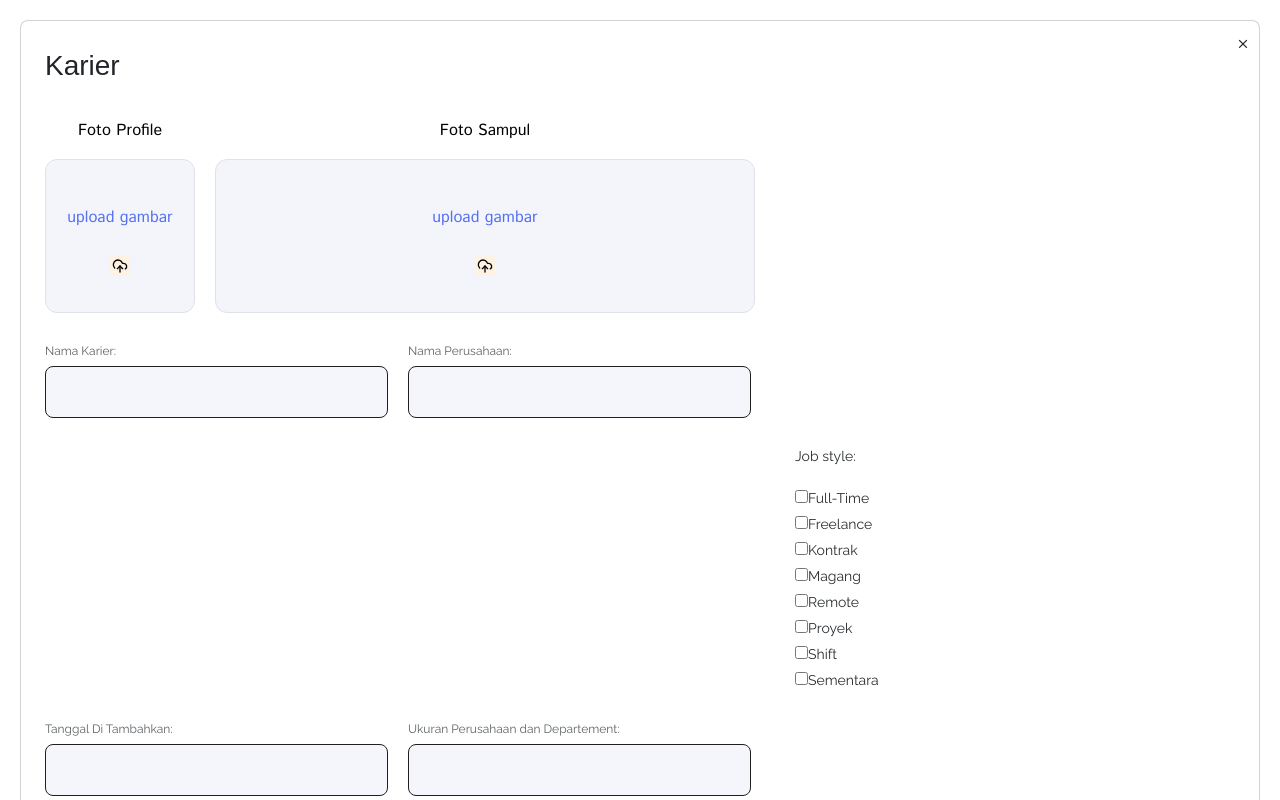
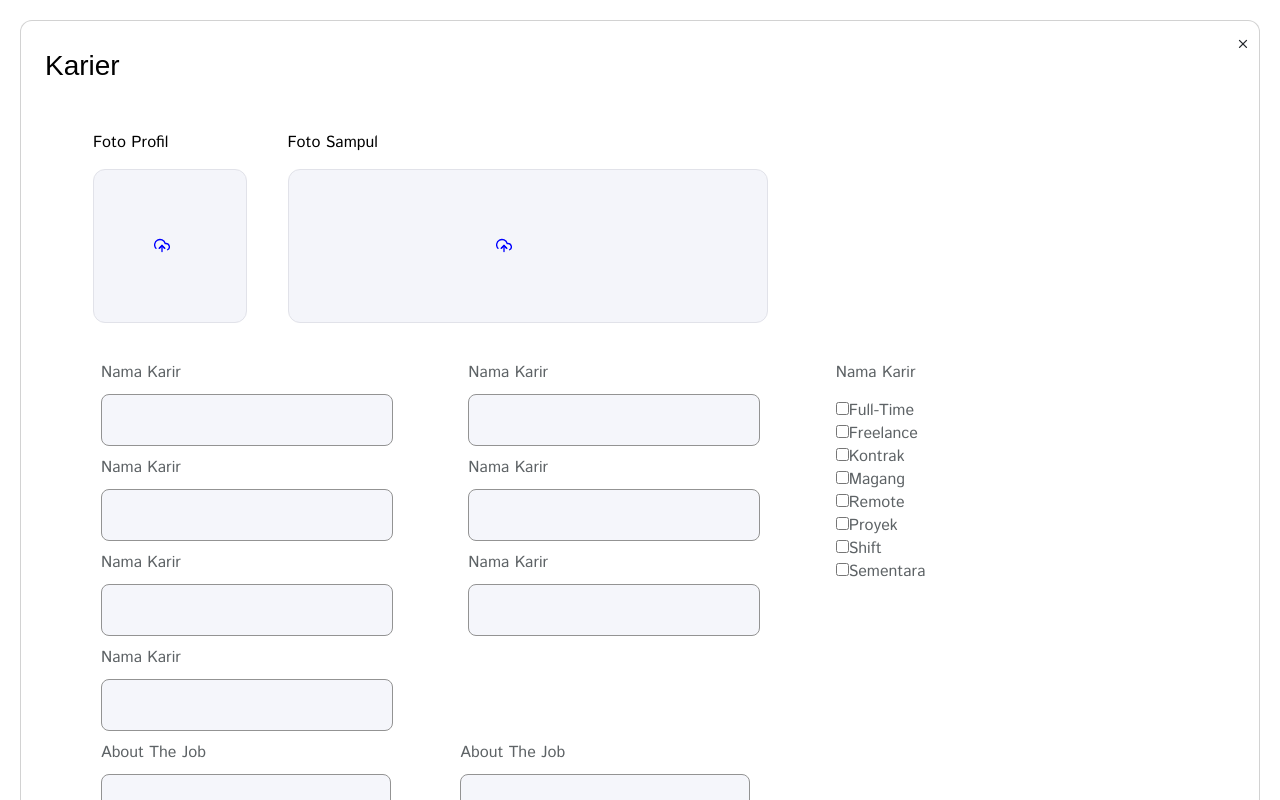
Before and after one commit to Capstone-Tim-14/woman-center-fe, a React (Vite) app in the folder women-center/: page / in a window 1280 px wide. Both pictures are taken after a click on the button "Buka Modal". Built offline with nearby package versions, Linux system fonts and the light colour scheme.

Commit message:
kelar tinggal hubungin ke popup x ceklis

```diff
--- a/women-center/package.json
+++ b/women-center/package.json
@@ -13,6 +13,7 @@
     "bootstrap": "^5.3.2",
     "latest": "^0.2.0",
     "react": "^18.2.0",
+    "react-bootstrap": "^2.9.1",
     "react-dom": "^18.2.0",
     "react-icons": "^4.12.0",
     "react-responsive-carousel": "^3.2.23",
@@ -25,10 +26,12 @@
     "@types/react": "^18.2.15",
     "@types/react-dom": "^18.2.7",
     "@vitejs/plugin-react": "^4.0.3",
-    "eslint": "^8.45.0",
+    "eslint": "^8.54.0",
+    "eslint-config-prettier": "^9.0.0",
     "eslint-plugin-react": "^7.32.2",
     "eslint-plugin-react-hooks": "^4.6.0",
     "eslint-plugin-react-refresh": "^0.4.3",
+    "prettier": "^3.1.0",
     "vite": "^4.5.0"
   }
 }
--- a/women-center/src/component/Karir.css
+++ b/women-center/src/component/Karir.css
@@ -21,26 +21,6 @@
   }
 
 
-  /* Add this CSS to style the forms */
-  .modal-content form input {
-    display: flex;
-    width: 343px ;
-    height: 52px;
-    padding: 8px 16px;
-    flex-direction: column;
-    align-items: flex-start;
-    gap: 10px;
-    align-self: stretch;
-    border-radius: 8px;
-    border: 1px solid var(--neutral-0-c-0-c-0-c-neutral, #1F1F1F);
-    background: var(--input-default-background, rgba(239, 241, 249, 0.60));
-  }
-
-  /* Add this CSS to style the form labels */
-  .modal-content form label {
-    margin-bottom: 5px;
-  }
-
 
   .close {
     position: absolute;
@@ -54,35 +34,137 @@
     display: block;
   }
 
-  .form-container {
-    display: flex-column;
-    gap: 20px; /* Adjust the gap as needed */
-    flex-wrap: wrap; /* Wrap to the next line if the forms exceed the container width */
-    line-height: 10px;
-  }
-  .horizontal-forms {
-    display: flex;
-    gap: 20px; /* Adjust the gap as needed */
+  .fotoprofile {
+    width: 154px;
+    height: 154px;
+    border-radius: 12px;
+    border: 1px solid var(--Grey, #E1E2E9);
+    background: var(--Main-Background, #F4F5FA);
+    margin-top: 15px;
+    position: relative;
+    overflow: hidden;
   }
 
-  .styled-form label {
-    color: var(--black-4, #5E6366);
-    font-family: Raleway;
-    font-size: 12px;
-    font-style: normal;
-    font-weight: 400;
-    line-height: 20px; /* 166.667% */
+  .fotosampul {
+    display: flex;
+    width: 480px;
+    height: 154px;
+    border-radius: 12px;
+    border: 1px solid var(--Grey, #E1E2E9);
+    background: var(--Main-Background, #F4F5FA);
+    margin-bottom: 30px;
+    margin-top: 15px;
+    position: relative;
+    overflow: hidden;
+  }
+
+  .uploaded-image {
+    width: 100%;
+    height: 100%;
+    object-fit: cover;
+    border-radius: 12px;
+  }
+
+  .delete-icon {
+    cursor: pointer;
+    position: absolute;
+    top: 50%;
+    left: 55%; /* Sesuaikan posisi horizontal */
+    transform: translate(-50%, -50%);
+    color: red;
+  }
+
+  .upload-icon {
+    cursor: pointer;
+    position: absolute;
+    top: 50%;
+    left: 45%; /* Sesuaikan posisi horizontal */
+    transform: translate(-50%, -50%);
+    color: blue;
+  }
+
+
+  .delete-icon {
+    color: red;
+  }
+
+  .upload-icon {
+    color: blue;
+  }
+
+
+.forminput{
+  display: flex;
+  width: 85%;
+  height: 52px;
+  padding: 8px 16px;
+  flex-direction: column;
+  align-items: flex-start;
+  gap: 1px;
+  align-self: stretch;
+  border-radius: 8px;
+  border: 1px solid var(--neutral-neutral-60, #939393);
+  background: rgba(239, 241, 249, 0.60);
+  margin-top: 10px;
+  margin-bottom: 10px;
 }
 
+.formcheckbox{
+  margin-top: 15px;
+}
 
-.checkbox-container {
-  display: flex;
-  flex-direction: column;
-  gap: 5px;
-  color: var(--black-5, #2B2F32);
-  font-family: 'Raleway';
-  font-size: 14px;
+.formabout{
+  width: 290px;
+  height: 122px;
+  border-radius: 8px;
+  border: 1px solid var(--neutral-neutral-60, #939393);
+  background: rgba(239, 241, 249, 0.60);
+  margin-top: 10px;
+  gap:10px;
+
+}
+
+.mainText{
+  color: var(--black-4, #5E6366);
+  font-family: Raleway-regular/12;
+  font-size: 16px;
   font-style: normal;
   font-weight: 400;
-  margin-left: 750px; /* Posisikan di pojok kanan */
+  line-height: normal;
+
 }
+
+.buttonsave{
+  display: inline-block;
+  width: 120px;
+  height: 40px;
+  justify-content: center;
+  align-items: center;
+  gap: 10px;
+  border-color:var(--primary-gradient-1, linear-gradient(257deg, #FD8BA3 0%, #FF5BCD 100%));
+  color: white;
+  flex-shrink: 0;
+  border-radius: 12px;
+  background: var(--primary-gradient-1, linear-gradient(257deg, #FD8BA3 0%, #FF5BCD 100%));
+  margin-left: 10px;
+  margin-top: 80px;
+}
+
+.btnbatal{
+  display: inline-block;
+  width: 120px;
+  height: 40px;
+  justify-content: center;
+  align-items: center;
+  gap: 10px;
+  color: #5570F1;
+  flex-shrink: 0;
+  border-radius: 12px;
+  border: 2px solid var(--Primary, #5570F1);
+  margin-top: 80px;
+}
+
+.uploaded-image {
+  max-width: 100%;
+  max-height: 100%;
+}
--- a/women-center/src/component/Karir.jsx
+++ b/women-center/src/component/Karir.jsx
@@ -1,22 +1,14 @@
 import React, { useState } from 'react';
+import 'bootstrap/dist/css/bootstrap.css';
 import './Karir.css';
-import { LuTrash, LuUploadCloud } from "react-icons/lu";
-import { RiGalleryLine } from "react-icons/ri";
-
-
-const PlaceholderIcon = () => (
-    <div style={{ color: 'gray', fontSize: '20px' }}>
-      {/* You can replace the content inside the div with your desired static icon */}
-      Placeholder
-    </div>
-  );
+import { FiUploadCloud, FiTrash2 } from "react-icons/fi";
 
 // Main component
 const Karir = () => {
   // State variables
   const [isModalOpen, setIsModalOpen] = useState(false);
-  const [uploadedImage1, setUploadedImage1] = useState(null);
-  const [uploadedImage2, setUploadedImage2] = useState(null);
+  const [profileImage, setProfileImage] = useState(null);
+  const [coverImage, setCoverImage] = useState(null);
 
   // Modal open/close functions
   const openModal = () => {
@@ -29,165 +21,125 @@ const Karir = () => {
     setIsModalOpen(false);
   };
 
-  // Image upload/delete functions
-  const handleDeleteImage = (borderNumber) => {
-    console.log(`Delete image from border ${borderNumber}`);
-    // Add your logic for deleting the image here
-    if (borderNumber === 1) {
-      setUploadedImage1(null);
-    } else if (borderNumber === 2) {
-      setUploadedImage2(null);
+  const handleProfileImageChange = (e) => {
+    const file = e.target.files[0];
+    if (file) {
+      setProfileImage(URL.createObjectURL(file));
     }
   };
 
-  const handleUploadImage = (borderNumber, e) => {
-    console.log(`Upload image to border ${borderNumber}`);
+  const handleCoverImageChange = (e) => {
     const file = e.target.files[0];
-
     if (file) {
-      // Add your logic for handling the uploaded image (e.g., send to server)
-      if (borderNumber === 1) {
-        setUploadedImage1(URL.createObjectURL(file));
-      } else if (borderNumber === 2) {
-        setUploadedImage2(URL.createObjectURL(file));
-      }
+      setCoverImage(URL.createObjectURL(file));
     }
   };
 
-  const handleSaveChanges = () => {
-    console.log('Save Changes button clicked');
-    setModalOpen(true);
-    // Add logic to save changes to the backend or perform necessary actions
+  const handleDeleteProfileImage = () => {
+    setProfileImage(null);
   };
 
-  const handleCancel = () => {
-    console.log('Cancel button clicked');
-    // Add logic to handle cancel action, e.g., navigate back or reset the form
+  const handleDeleteCoverImage = () => {
+    setCoverImage(null);
   };
 
   return (
-    <div>
+    <>
       <button onClick={openModal}>Buka Modal</button>
-
       {isModalOpen && (
         <div className="modal show">
           <div className="modal-content">
             <span className="close" onClick={closeModal}>
               &times;
             </span>
-            <h3>Karier</h3>
 
-            <div className="horizontal-forms">
-              {/* Border 1 */}
-              <div style={{ width: '150px', display: 'flex', flexDirection: 'column', alignItems: 'center' }}>
-                <p style={{ color: 'black' }}>Foto Profile</p>
-              <div style={{ width: '150px', height: '154px', padding: '74px 16px', display: 'flex', flexDirection: 'column', justifyContent: 'center', alignItems: 'center', gap: '10px', flexShrink: 0, borderRadius: '12px', border: '1px solid var(--Grey, #E1E2E9)', background: 'var(--Main-Background, #F4F5FA)' }}>
-                {uploadedImage1 ? (
+            <div className='mainText'>
+              <h3 style={{color : 'black'}}>Karier</h3>
+              <form className=' m-5'>
+                <div className='row auto'>
+                  <div className='col-3 text-start' style={{color:'black'}}>
+                  <label htmlFor="profileImage">Foto Profil</label>
+                    <div className='fotoprofile'>
+                      <div>
+                        {profileImage && (
+                          <>
+                            <div className="uploaded-image-container">
                               <img
-                    src={uploadedImage1}
-                    alt="Uploaded Image"
-                    style={{
-                      width: '150px',
-                      height: '154px',
-                      borderRadius: '12%',  // To make the image circular
-                    }}
+                                src={profileImage}
+                                alt="Profile Image"
+                                className="uploaded-image"
                               />
-                ) : (
-                  // Display PlaceholderIcon if no image is uploaded
-                  <RiGalleryLine />
+                            </div>
+                            <FiTrash2 className='delete-icon' onClick={handleDeleteProfileImage} />
+                          </>
                         )}
-                {uploadedImage1 ? null : (
-                  <p style={{ color: '#5570F1' }}>upload gambar</p>
-                )}
-                <div style={{ display: 'flex', justifyContent: 'center', gap: '10px' }}>
-                  <label htmlFor="fileInput1" style={{ display: 'none' }}>Upload</label>
+                        <label htmlFor='profileImage' className='upload-icon'>
+                          <FiUploadCloud />
                           <input
-                    type="file"
-                    id="fileInput1"
-                    accept="image/*"
+                            type='file'
+                            id='profileImage'
+                            accept='image/*'
+                            onChange={handleProfileImageChange}
                             style={{ display: 'none' }}
-                    onChange={(e) => handleUploadImage(1, e)}
                           />
-                  <button onClick={() => document.getElementById('fileInput1').click()} style={{ color: 'black', background: '#FFF2E2', borderRadius: '3px', width: '20px', height: '20px', display: 'flex', alignItems: 'center', justifyContent: 'center', border: 'none' }}>
-                    <LuUploadCloud />
-                  </button>
-                  {uploadedImage1 && (
-                    <button onClick={() => handleDeleteImage(1)} style={{ color: 'black', background: '#FFF2E2', borderRadius: '3px', width: '20px', height: '20px', display: 'flex', alignItems: 'center', justifyContent: 'center', marginLeft: '10px', border: 'none' }}>
-                      <LuTrash />
-                    </button>
-                  )}
+                        </label>
+
                       </div>
                     </div>
                   </div>
-
-              {/* Border 2 */}
-              <div style={{ width: '540px', display: 'flex', flexDirection: 'column', alignItems: 'center' }}>
-                <p style={{ color: 'black'}}>Foto Sampul</p>
-              <div style={{ width: '540px', height: '154px', padding: '74px 16px', display: 'flex', flexDirection: 'column', justifyContent: 'center', alignItems: 'center', gap: '10px', flexShrink: 0, borderRadius: '12px', border: '1px solid var(--Grey, #E1E2E9)', background: 'var(--Main-Background, #F4F5FA)' }}>
-                {uploadedImage2 ? (
+                  <div className='col-6 text-start' style={{marginLeft : '-85px', color:'black'}}>
+                    <label htmlFor="coverImage">Foto Sampul</label>
+                    <div className='fotosampul'>
+                      <div >
+                        {coverImage && (
+                          <>
                             <img
-                    src={uploadedImage2}
-                    alt="Uploaded Image"
-                    style={{
-                      width: '540px',
-                      height: '154px',
-                      borderRadius: '12%',  // To make the image circular
-                    }}
+                              src={coverImage}
+                              alt="Cover Image"
+                              className="uploaded-image"
                             />
-                ) : (
-                  // Display PlaceholderIcon if no image is uploaded
-                  <RiGalleryLine />
+                            <FiTrash2 className='delete-icon' onClick={handleDeleteCoverImage} />
+                          </>
                         )}
-                {uploadedImage2 ? null : (
-                  <p style={{ color: '#5570F1' }}>upload gambar</p>
-                )}
-                <div style={{ display: 'flex', justifyContent: 'center', gap: '10px' }}>
-                  <label htmlFor="fileInput2" style={{ display: 'none' }}>Upload</label>
+                        <label htmlFor='coverImage' className='upload-icon'>
+                          <FiUploadCloud />
                           <input
-                    type="file"
-                    id="fileInput2"
-                    accept="image/*"
+                            type='file'
+                            id='coverImage'
+                            accept='image/*'
+                            onChange={handleCoverImageChange}
                             style={{ display: 'none' }}
-                    onChange={(e) => handleUploadImage(2, e)}
                           />
-                  <button onClick={() => document.getElementById('fileInput2').click()} style={{ color: 'black', background: '#FFF2E2', borderRadius: '3px', width: '20px', height: '20px', display: 'flex', alignItems: 'center', justifyContent: 'center', border: 'none' }}>
-                    <LuUploadCloud />
-                  </button>
-                  {uploadedImage2 && (
-                    <button onClick={() => handleDeleteImage(2)} style={{ color: 'black', background: '#FFF2E2', borderRadius: '3px', width: '20px', height: '20px', display: 'flex', alignItems: 'center', justifyContent: 'center', marginLeft: '10px', border: 'none' }}>
-                      <LuTrash />
-                    </button>
-                  )}
+                        </label>
                       </div>
                     </div>
                   </div>
                 </div>
 
-              {/* mulai form */}
-            <div className="form-container">
-              {/* Form 1 and 2 */}
-              <div className="horizontal-forms">
-                <form className="styled-form">
-                  <div>
-                    <label>Nama Karier:</label><br/>
-                    <input type="text" />
+
+                <div className=' row p-2'>
+                    <div className=' col-4 text-start'>
+                        <label htmlFor="">Nama Karir</label>
+                        <input type="text" className='forminput' />
+                        <label htmlFor="">Nama Karir</label>
+                        <input type="text" className='forminput' />
+                        <label htmlFor="">Nama Karir</label>
+                        <input type="text" className='forminput' />
+                        <label htmlFor="">Nama Karir</label>
+                        <input type="text" className='forminput' />
                     </div>
-                  {/* Add more form fields as needed */}
-                </form>
-
-                <form className="styled-form">
-                  <div>
-                    <label>Nama Perusahaan:</label><br/>
-                    <input type="text" />
+                    <div className=' col-4 text-start'>
+                    <label htmlFor="">Nama Karir</label>
+                        <input type="text" className='forminput' />
+                        <label htmlFor="">Nama Karir</label>
+                        <input type="text" className='forminput' />
+                        <label htmlFor="">Nama Karir</label>
+                        <input type="text" className='forminput' />
                     </div>
-                  {/* Add more form fields as needed */}
-                </form>
-              </div>
-            </div>
-            <div>
-            <div className="checkbox-container">
-                <p>Job style:</p>
-                <label>
+                    <div className=' col-4 text-start '>
+                    <label htmlFor="">Nama Karir</label><br/>
+                        <div className='row '>
+                        <label className='formcheckbox'>
                         <input type="checkbox" />
                         Full-Time
                         </label>
@@ -221,97 +173,29 @@ const Karir = () => {
                         </label>
                         </div>
                     </div>
-
-
-            <div className="form-container">
-              {/* Form 3 and the rest */}
-              <div className="horizontal-forms">
-                <form className="styled-form">
-                  <div>
-                    <label>Tanggal Di Tambahkan:</label><br/>
-                    <input type="text" />
+                    <div className='row'>
+                        <div className='col-4 text-start '>
+                            <label htmlFor="">About The Job</label> <br/>
+                            <textarea className='formabout' ></textarea>
                         </div>
-                  {/* Add more form fields as needed */}
-                </form>
-
-                <form className="styled-form">
-                  <div>
-                    <label>Ukuran Perusahaan dan Departement:</label><br/>
-                    <input type="text" />
+                        <div className='col-4 text-start'>
+                        <label htmlFor="">About The Job</label> <br/>
+                        <textarea className='formabout' ></textarea>
                         </div>
-                  {/* Add more form fields as needed */}
+                    </div>
+                    <div className='row'>
+                        <div className='col text-end'>
+                            <button className='btnbatal'>Batal</button>
+                            <button className='buttonsave'>Simpan</button>
+                        </div>
+                    </div>
+                </div>
             </form>
            </div>
         </div>
-
-            <div className="form-container">
-              {/* Form 3 and the rest */}
-                <div className="horizontal-forms">
-                    <form className="styled-form">
-                    <div>
-                        <label>Skill Requirement:</label><br/>
-                        <input type="text" />
         </div>
-                    {/* Add more form fields as needed */}
-                    </form>
-
-                    <form className="styled-form">
-                    <div>
-                        <label>Lokasi:</label><br/>
-                        <input type="text" />
-                    </div>
-                    {/* Add more form fields as needed */}
-                    </form>
-                </div>
-            </div>
-
-            <div className="form-container">
-              {/* Form 3 and the rest */}
-                <div className="horizontal-forms">
-                    <form className="styled-form">
-                    <div>
-                        <label>Url Linkedin:</label><br/>
-                        <input type="text" />
-                    </div>
-                    {/* Add more form fields as needed */}
-                    </form>
-                </div>
-            </div>
-
-            <div className="form-container">
-              {/* Form 3 and the rest */}
-                <div className="horizontal-forms">
-                    <form className="styled-form">
-                    <div>
-                        <label>About The Job:</label><br/>
-                        <input type="text"  style={{ height: '146px'}}/>
-                    </div>
-                    {/* Add more form fields as needed */}
-                    </form>
-
-                    <form className="styled-form">
-                    <div>
-                        <label>About The Companyyy:</label><br/>
-                        <input type="text"  style={{ height: '146px'}} />
-                    </div>
-                    {/* Add more form fields as needed */}
-                    </form>
-                </div>
-            </div>
-                  {/* Save Changes and Cancel buttons */}
-      <div style={{ display: 'flex', gap: '16px', position: 'absolute', bottom: '10px', right: '10px' }}>
-        <button onClick={handleCancel} style={{ width: '175px', height: '37px', background: '#F8E8EE', color: 'white', border: 'none', borderRadius: '12px', cursor: 'pointer' }}>
-          Cancel
-        </button>
-        <button onClick={handleSaveChanges} style={{ width: '175px', height: '37px', background: 'linear-gradient(257.34deg, #FD8BA3 0%, #FF5BCD 100%)', color: 'white', border: 'none', borderRadius: '12px', cursor: 'pointer' }}>
-          Save Changes
-        </button>
-      </div>
-        </div>
-    </div>
-
       )}
-    </div>
+    </>
   );
 };
 
```
Also changed, not shown: 1 other file (tests, documents, lock files or other folders). Lines whose indentation alone changed are shown as unchanged.
